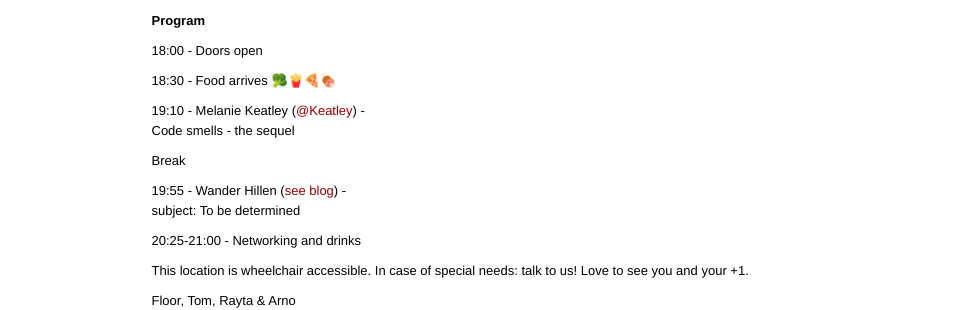
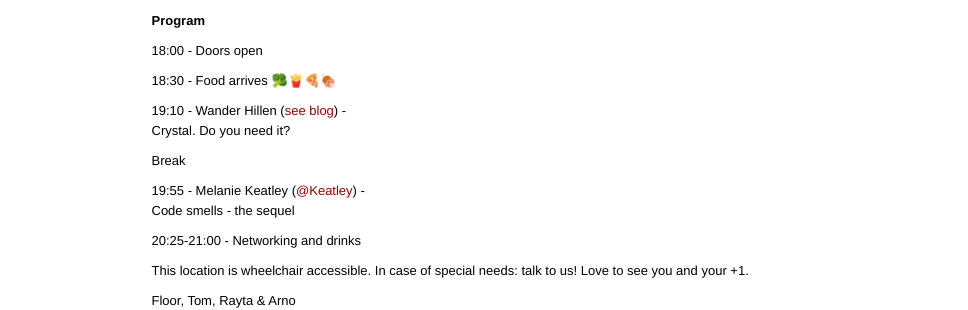
Before and after one commit to amsrb/amsrb.github.com, a Jekyll site: the page built from index.html, in a window 1280 px wide. Shown: the part 728-1038 px from the top of the page, without its empty margins (156-1124 px from the left). Built offline with Jekyll 4.4.1, drawn with Linux system fonts in a browser that asks for light colours; comment, search, counter and statistics services are not loaded.

Commit message:
Adds Wanders' talk subject

```diff
--- a/index.html
+++ b/index.html
@@ -29,11 +29,11 @@ layout: default
 
         <p>18:00 - Doors open</p>
         <p>18:30 - Food arrives 🥦🍟🍕🍖</p>
-        <p>19:10 - Melanie Keatley (<a href="https://www.twitter.com/Keatley" target="_blank">@Keatley</a>) -<br />
+        <p>19:10 - Wander Hillen (<a href="https://www.wjwh.eu/" target="_blank">see blog</a>) - <br />
+          Crystal. Do you need it?</p>
+        <p>Break</p>
+        <p>19:55 - Melanie Keatley (<a href="https://www.twitter.com/Keatley" target="_blank">@Keatley</a>) -<br />
           Code smells - the sequel</p>
-        <p>Break</p>
-        <p>19:55 - Wander Hillen (<a href="https://www.wjwh.eu/" target="_blank">see blog</a>) - <br />
-          subject: To be determined</p>
         <p>20:25-21:00 - Networking and drinks</p>
 
         <p>This location is wheelchair accessible. In case of special needs: talk to us! Love to see you and your +1. </p>
```
